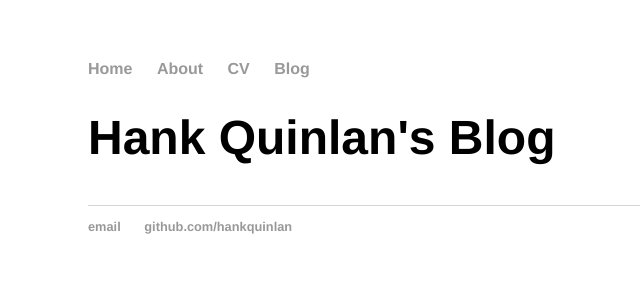
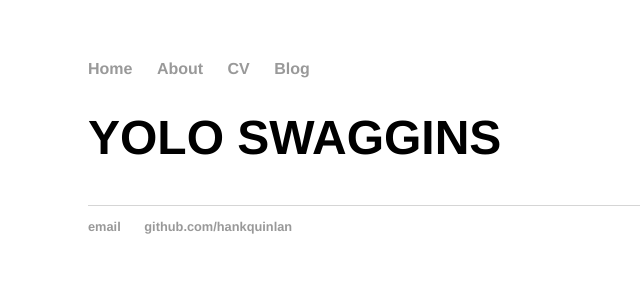
Before and after one commit to ghubb00/ghubb001.github.io, a Jekyll site: the page built from blog/index.html, in a window 1280 px wide. Shown: the top 300 px of the page, without its empty margins (104-744 px from the left). Built offline with Jekyll 4.4.1, drawn with Linux system fonts in a browser that asks for light colours.

Commit message:
Update index.html

```diff
--- a/blog/index.html
+++ b/blog/index.html
@@ -1,6 +1,6 @@
 ---
 layout: default
-title: Hank Quinlan's Blog
+title: YOLO SWAGGINS
 ---
 	<h1>{{ page.title }}</h1>
 	<ul class="posts">
```
